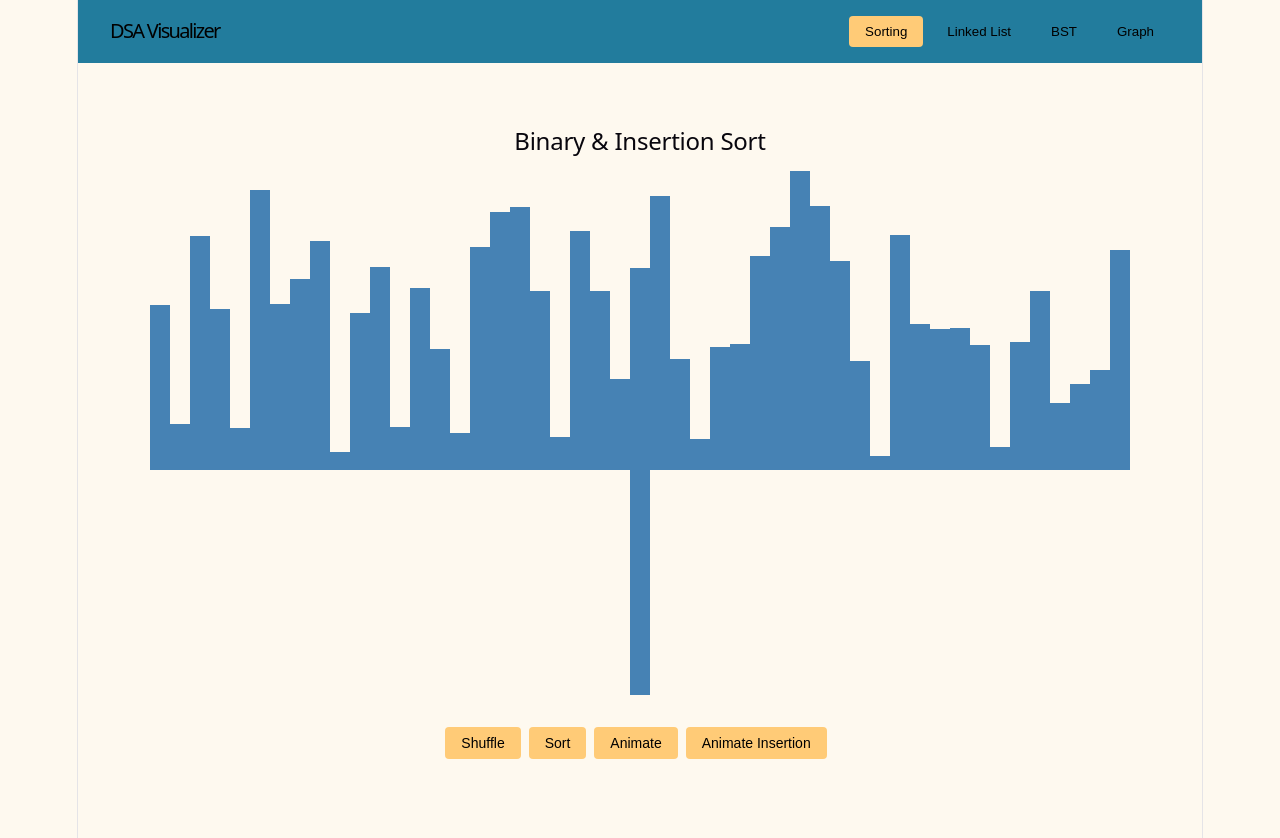
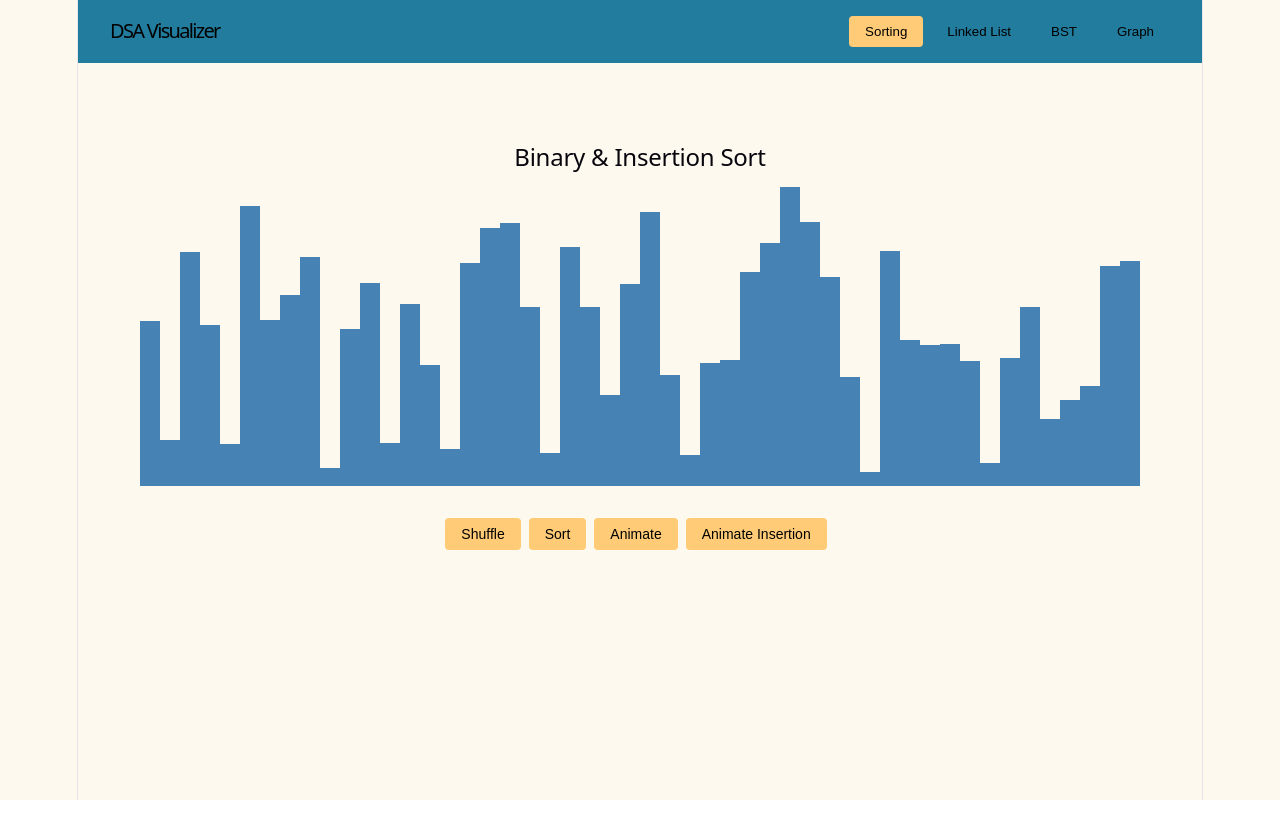
Before and after one commit to Daniel-DeLaCruz908/dsa-visualizer, a React (Vite) app: page / in a window 1280 px wide. Shown: the top 838 px of the page. After the commit the page ends 800 px from the top, so only its background shows below. Built offline with nearby package versions, Linux system fonts and the light colour scheme.

Commit message:
Fixed bug in the sorting visualizer where one line was going beyond the given area. Fixed alignment of visualizers to be consistent across all pages.

```diff
--- a/src/App.jsx
+++ b/src/App.jsx
@@ -12,7 +12,7 @@ function App() {
   const [activeTab, setActiveTab] = useState('sorting')
 
   return (
-    <div style={{ minHeight: '100vh', backgroundColor: '#fef9ef', color: 'black' }}>
+    <div style={{ minHeight: '100vh', backgroundColor: '#fef9ef', color: 'black', display: 'flex', flexDirection: 'column' }}>
 
       <nav style={{
         backgroundColor: '#227c9d',
@@ -42,7 +42,7 @@ function App() {
         </div>
       </nav>
 
-      <div style={{ padding: '32px' }}>
+      <div style={{ flex: 1, display: 'flex', flexDirection: 'column', alignItems: 'center', paddingTop: '48px'  }}>
         {activeTab === 'sorting' && <SortingVisualizer />}
         {activeTab === 'linkedlist' && <LinkedListVisualizer />}
         {activeTab === 'bst' && <BSTVisualizer />}
--- a/src/Graph.jsx
+++ b/src/Graph.jsx
@@ -153,7 +153,7 @@ function GraphVisualizer() {
                 </svg>
             </div>
 
-            <div style={{ padding: '32px' }}>
+            <div>
             <button style={buttonStyle} onClick={animateBFS}>BFS</button>
             <button style={buttonStyle} onClick={animateDFS}>DFS</button>
             </div>
--- a/src/LinkedList.jsx
+++ b/src/LinkedList.jsx
@@ -113,13 +113,15 @@ function LinkedListVisualizer() {
                 </span>
             ))}
 
+            <div style={{ padding: '32px' }}>
             <input
-                value={inputValue}
-                onChange={(e) => setInputValue(e.target.value)}
-            />
+                  value={inputValue}
+                  onChange={(e) => setInputValue(e.target.value)}
+              />
+            </div>
 
             </div>
-            <div style={{ padding: '32px' }}>
+            <div>
             <button style={buttonStyle} onClick={handleAppend}>Append</button>
             <button style={buttonStyle} onClick={handlePrepend}>Prepend</button>
             <button style={buttonStyle} onClick={handleDelete}>Delete</button>
--- a/src/SortingVisualizer.jsx
+++ b/src/SortingVisualizer.jsx
@@ -111,11 +111,12 @@ function SortingVisualizer() {
         }, steps.length * 200)
     }
 
+    console.log(array.length)
 
     return (
         <div style={{ padding: '32px' }}>
             <h2 style={{ marginBottom: '16px' }}>Binary & Insertion Sort</h2>
-            <div>
+            <div style={{ whiteSpace: 'nowrap' }}>
             {array.map((value, index) => (
                 <div key={index} style={{height: value, width: 20, backgroundColor: comparing.includes(index) ? 'red' : 'steelblue', display: 'inline-block', verticalAlign: 'bottom'}}></div>
             ))}
```
